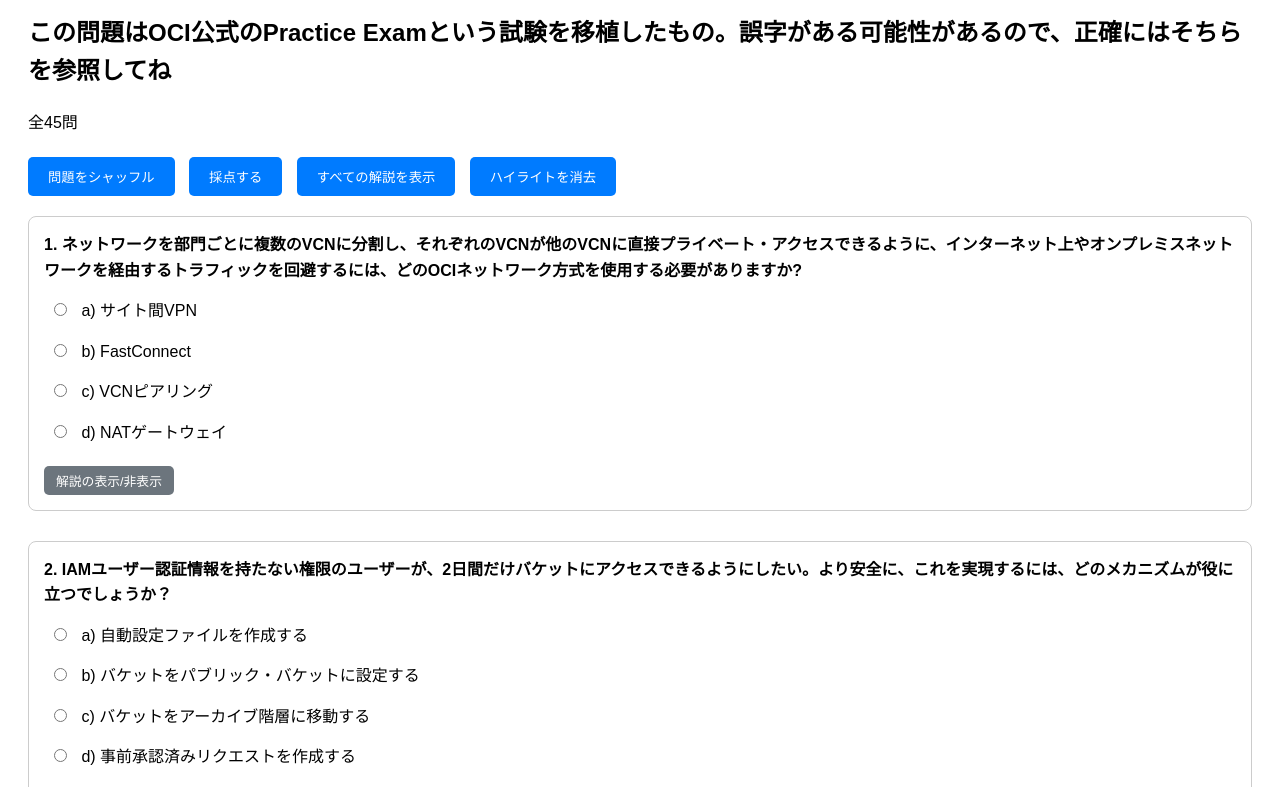
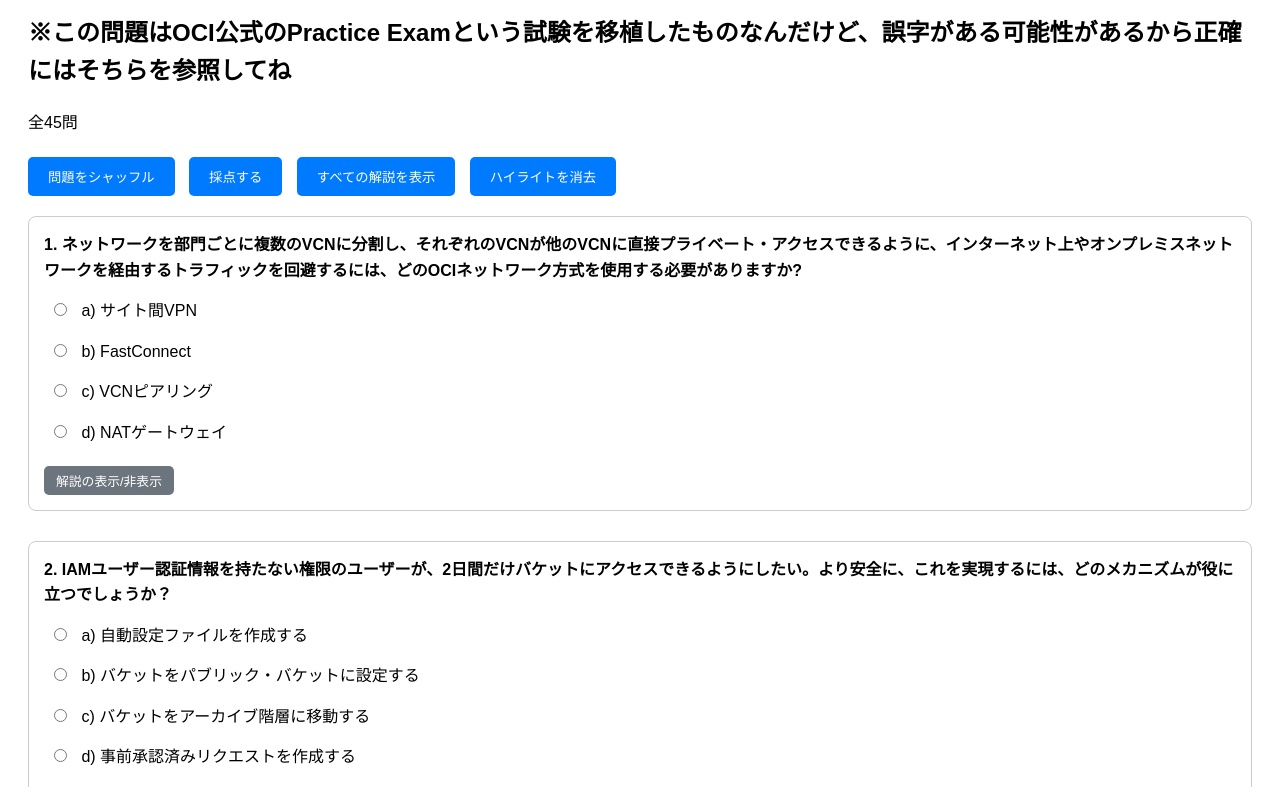
Before and after one commit to Ares2023/Sample, a plain HTML site: page test3.html in a window 1280 px wide. Shown: the part 134-921 px from the top of the page. Drawn offline with Linux system fonts and the light colour scheme.

Commit message:
Update test3.html

```diff
--- a/test3.html
+++ b/test3.html
@@ -129,7 +129,7 @@
     </div>
 
     <h1>OCI Architect Associate Practice Exam</h1>
-    <h2>この問題はOCI公式のPractice Examという試験を移植したもの。誤字がある可能性があるので、正確にはそちらを参照してね</h2>
+    <h2>※この問題はOCI公式のPractice Examという試験を移植したものなんだけど、誤字がある可能性があるから正確にはそちらを参照してね</h2>
     <p></p>
 
     <button onclick="shuffleAndRegenerate()">問題をシャッフル</button>
```
